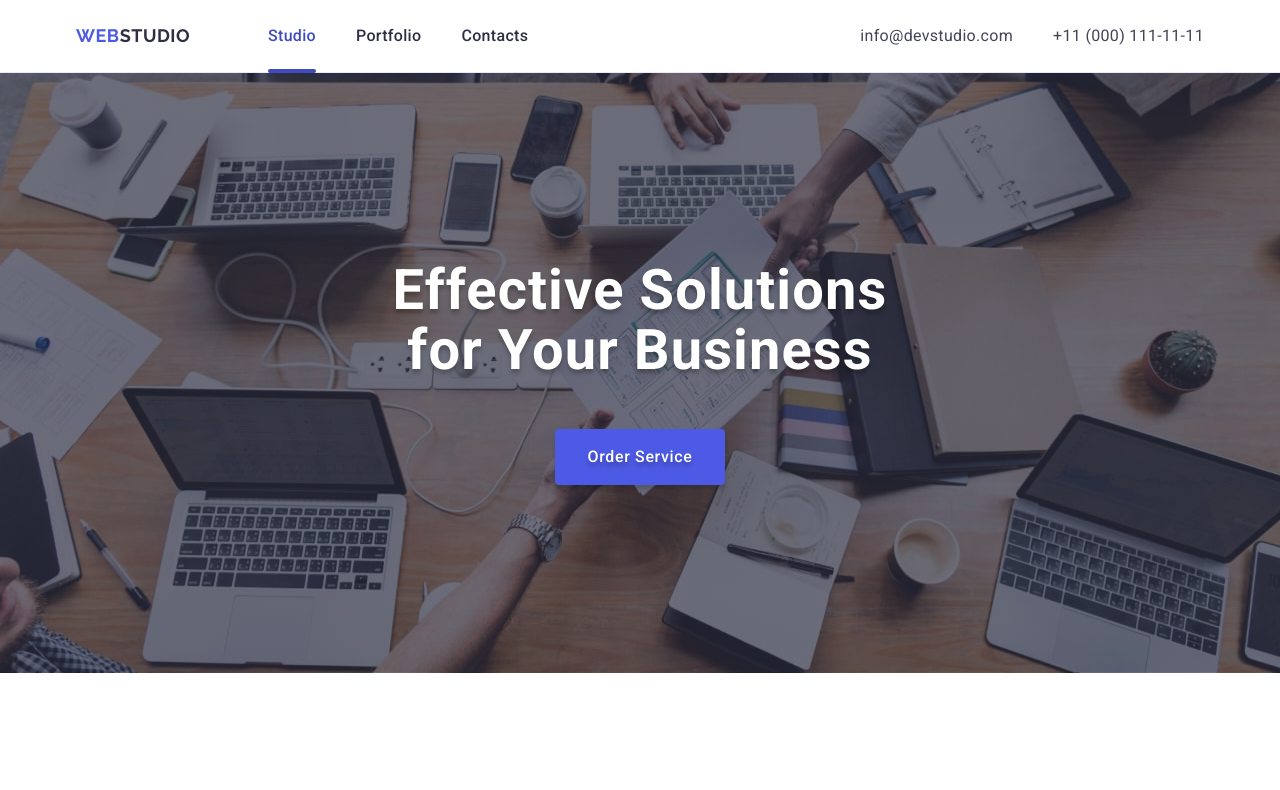
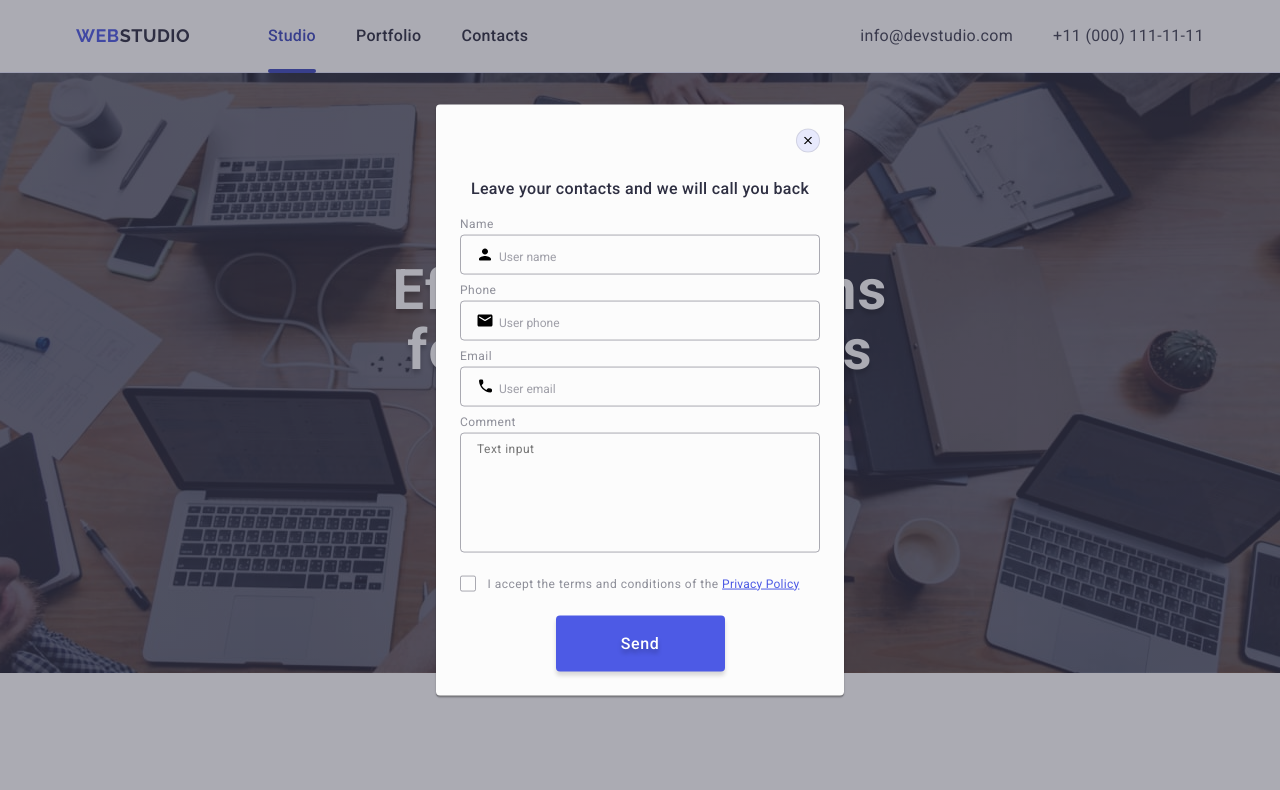
Before and after one commit to Lepeshko/goit-markup-hw-05, a plain HTML site: page index.html in a window 1280 px wide. Shown: the top 790 px of the page. Drawn offline with nearby package versions, Linux system fonts and the light colour scheme.

Commit message:
commit-25.01.24-16.46

```diff
--- a/css/styles.css
+++ b/css/styles.css
@@ -647,6 +647,7 @@ header {
    color: #FFF;
    font-size: 16px;
    font-style: normal;
+   font-weight: 500;
    line-height: 1.5;
    /* 150% */
    letter-spacing: 0.02em;
@@ -671,7 +672,7 @@ header {
    font-size: 12px;
    line-height: 2.0;
    /* 200% */
-   letter-spacing: 0.02em;
+   letter-spacing: 0.04em;
 }
 
 .footer-input::placeholder {
@@ -679,25 +680,28 @@ header {
 }
 
 .footer-form-btn {
+   min-width: 165px;
    color: #FFF;
    text-align: center;
    font-size: 16px;
    font-weight: 500;
    line-height: 1.5;
    /* 150% */
-   letter-spacing: 0.03em;
+   letter-spacing: 0.04em;
    display: inline-flex;
    padding: 8px 24px;
    justify-content: center;
    align-items: center;
-   gap: 16px;
+   /* gap: 16px; */
    border-radius: 4px;
    background: #4D5AE5;
    border: none;
+   cursor: pointer;
 }
 
 .footer-form-icon {
    fill: #FFFFFF;
+   margin-left: 16px;
 }
 
 .footer-form-btn:hover {
@@ -742,7 +746,7 @@ header {
    background-color: #FCFCFC;
    box-shadow: 0px 1px 1px 0px rgba(0, 0, 0, 0.14), 0px 1px 3px 0px rgba(0, 0, 0, 0.12), 0px 2px 1px 0px rgba(0, 0, 0, 0.20);
    transition: transform 250ms cubic-bezier(0.4, 0, 0.2, 1);
-   padding: 24px;
+   padding: 72px 24px 24px 24px;
 }
 
 .modal-close-btn {
@@ -789,7 +793,6 @@ header {
    letter-spacing: 0.02em;
    display: flex;
    justify-content: center;
-   margin-top: 48px;
    margin-bottom: 16px;
 }
 
@@ -801,6 +804,10 @@ header {
    margin-bottom: 8px;
 }
 
+.modal-filed-comment {
+   margin-bottom: 16px;
+}
+
 .modal-input-wrap {
    position: relative;
 }
@@ -810,6 +817,7 @@ header {
    left: 16px;
    top: 50%;
    transform: translateY(-50%);
+   transition: fill 250ms cubic-bezier(0.4, 0, 0.2, 1);
 }
 
 .modal-input {
@@ -818,8 +826,9 @@ header {
    border: 1px solid rgba(46, 47, 66, 0.40);
    height: 40px;
    background-color: transparent;
-   padding-left: 50px;
+   padding-left: 38px;
    outline: transparent;
+   transition: border-color 250ms cubic-bezier(0.4, 0, 0.2, 1);
 }
 
 .modal-input:focus {
@@ -850,7 +859,7 @@ header {
    font-size: 12px;
    line-height: 1.17;
    /* 116.667% */
-   letter-spacing: 0.02em;
+   letter-spacing: 0.04em;
    margin-bottom: 4px;
 }
 
@@ -863,6 +872,11 @@ header {
    padding: 8px 16px;
    outline: transparent;
    resize: none;
+   font-size: 12px;
+   line-height: 1.17;
+   letter-spacing: 0.04em;
+   color: rgba(46, 47, 66, 0.4);
+   transition: border-color 250ms cubic-bezier(0.4, 0, 0.2, 1);
 }
 
 .modal-text:focus {
@@ -885,7 +899,7 @@ header {
    font-size: 12px;
    line-height: 1.17;
    /* 116.667% */
-   letter-spacing: 0.02em;
+   letter-spacing: 0.04em;
    align-items: center;
 }
 
@@ -898,7 +912,7 @@ header {
    text-decoration-line: underline;
 }
 
-.check-text span {
+.check-text-span {
    margin-right: 8px;
    width: 16px;
    height: 16px;
@@ -909,6 +923,8 @@ header {
    align-items: center;
    justify-content: center;
    fill: transparent;
+   border-radius: 2px;
+   transition: background-color 250ms cubic-bezier(0.4, 0, 0.2, 1), border 250ms cubic-bezier(0.4, 0, 0.2, 1), fill 250ms cubic-bezier(0.4, 0, 0.2, 1);
 }
 
 .check-input:checked+.check-text span {
@@ -917,9 +933,9 @@ header {
    fill: #F4F4FD;
 }
 
-.check-icon {
-   ?
-}
+.check-icon {}
+
+.check-link {}
 
 /** ----last modal window----- */
 
--- a/index.html
+++ b/index.html
@@ -512,7 +512,7 @@
     </footer>
 
     <!-- MODAL WINDOW -->
-    <div class="backdrop is-open'">
+    <div class="backdrop is-open">
       <div class="modal">
         <button type="button" class="modal-close-btn">
           <svg class="modal-close-icon" width="8" height="8">
@@ -569,7 +569,7 @@
               </svg>
             </div>
           </div>
-          <div class="modal-filed">
+          <div class="modal-filed-comment">
             <label for="user-comment" class="modal-label">Comment</label>
             <textarea
               name="user-comment"
@@ -581,19 +581,19 @@
           <div class="modal-filed-check">
             <input
               type="checkbox"
-              name="policy"
-              id="policy"
+              name="user-privacy"
+              id="user-privacy"
               class="check-input visually-hidden"
               value="true"
             />
-            <label for="policy" class="check-text"
-              ><span>
+            <label for="user-privacy" class="check-text"
+              ><span class="check-text-span">
                 <svg class="check-icon" width="10" height="8">
                   <use href="./images/icons.svg#icon-Vector"></use>
                 </svg>
               </span>
               I accept the terms and conditions of the
-              <a href="">Privacy Policy</a></label
+              <a href="" class="check-link">Privacy Policy</a></label
             >
           </div>
           <button type="submit" class="main-hero-button">Send</button>
```
